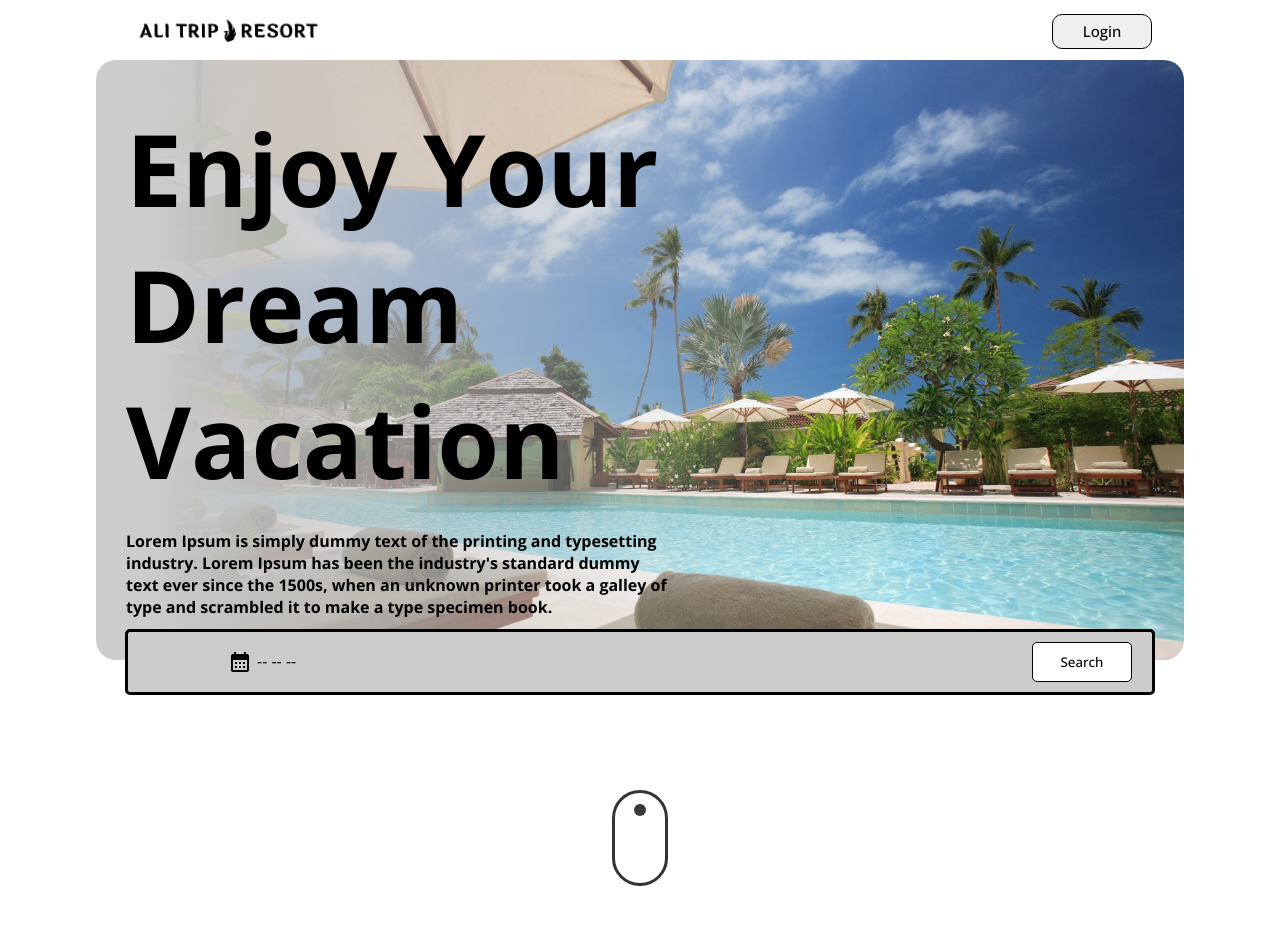
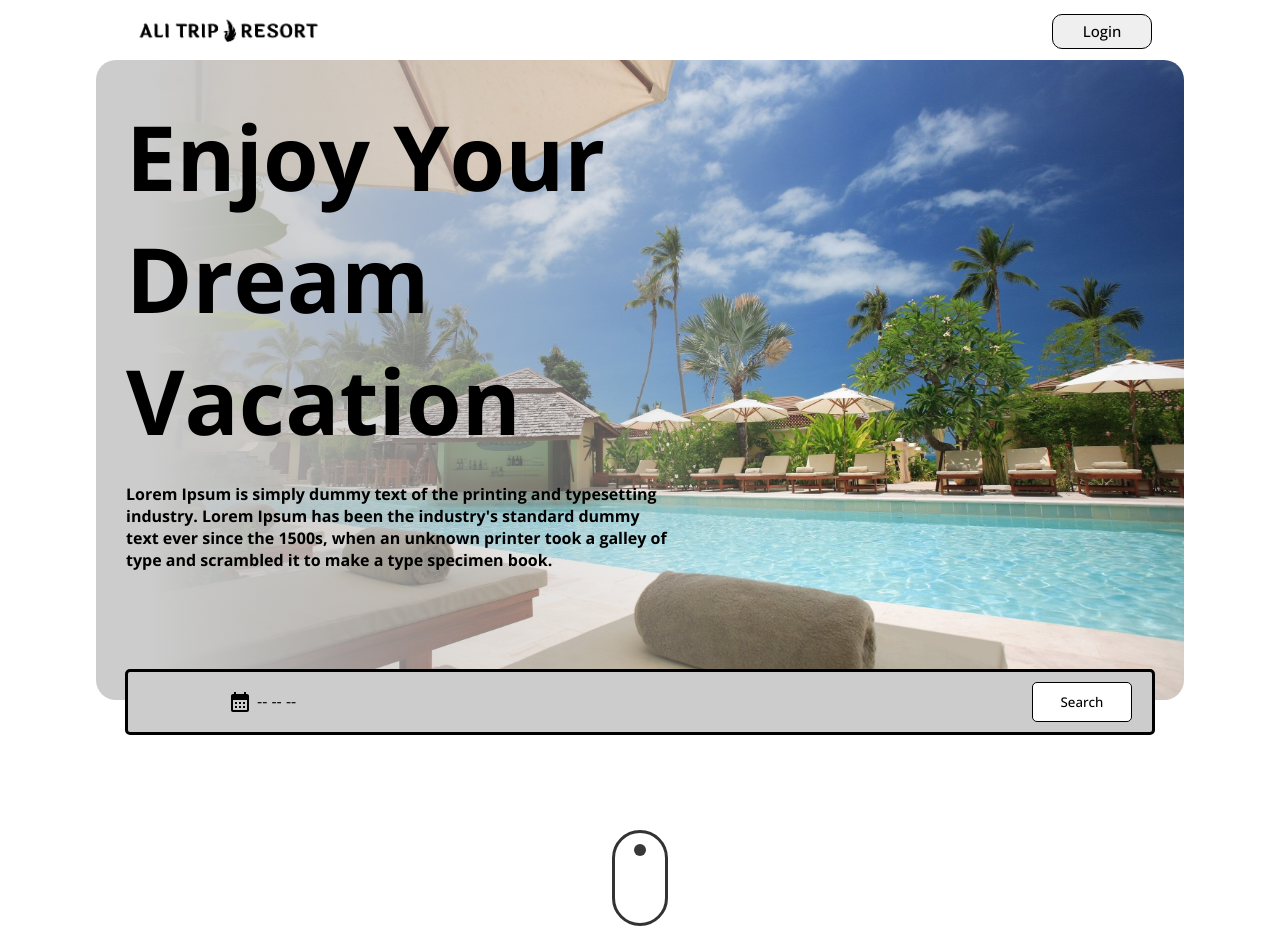
Before and after one commit to HutaoMain/Resort-System, a React (Create React App) app in the folder clientUser/: page / in a window 1280 px wide. Shown: the top 952 px of the page. Built offline with nearby package versions, Linux system fonts and the light colour scheme; no server answers.

Commit message:
adjust in height

```diff
--- a/clientUser/src/pages/home/Home.css
+++ b/clientUser/src/pages/home/Home.css
@@ -16,7 +16,7 @@
 .home-image {
   width: 85%;
   /* height: 700px; */
-  height: 75vh;
+  height: 80vh;
   border-radius: 20px;
   background-image: linear-gradient(to left, transparent 30%, #ccc 95%),
     url("../../images/home-image.jpg");
@@ -28,13 +28,13 @@
   width: 50%;
   height: 700px;
   margin-left: 30px;
-  margin-top: 40px;
+  margin-top: 35px;
   display: flex;
   flex-direction: column;
 }
 
 .home-image-text-header {
-  font-size: 100px;
+  font-size: 90px;
   font-weight: 700;
 }
 
@@ -53,7 +53,7 @@
   display: flex;
   align-items: center;
   justify-content: center;
-  margin-bottom: -15px;
+  margin-bottom: -10px;
 }
 
 .scroll-field {
```
